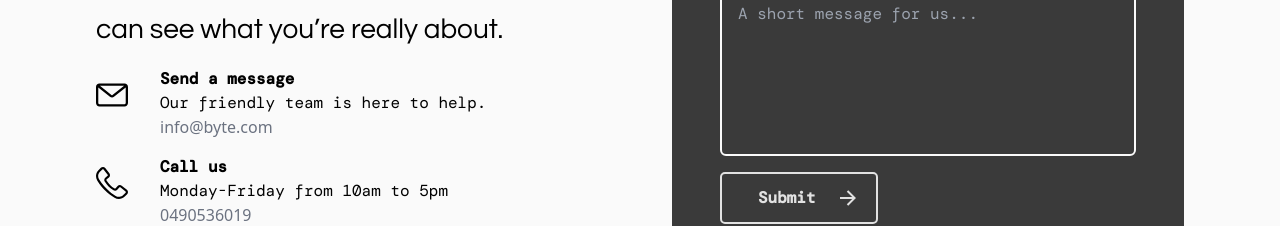
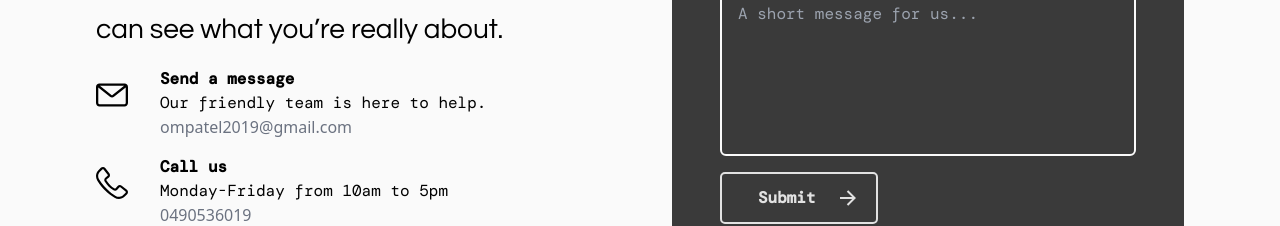
Before and after one commit to ompatel2019/bytesitedig-web, a React (Vite) app: page / in a window 1280 px wide. Shown: the part 6371-6597 px from the top of the page. Built offline with nearby package versions, Linux system fonts and the light colour scheme; a web font is replaced by a local one.

Commit message:
last tweaks

```diff
--- a/src/components/Footer.jsx
+++ b/src/components/Footer.jsx
@@ -17,8 +17,8 @@ const Footer = () => {
 
   const information = [
     {
-      information: 'info@byte.com',
-      link: 'mailto:info@byte.com',
+      information: 'ompatel2019@gmail.com',
+      link: 'mailto:ompatel2019@gmail.com',
       logo: emailLogo,
       alt: 'Email'
     },
--- a/src/components/Form.jsx
+++ b/src/components/Form.jsx
@@ -13,8 +13,8 @@ const Form = () => {
     {
       heading: 'Send a message',
       subheading: 'Our friendly team is here to help.',
-      information: 'info@byte.com',
-      link: 'mailto:info@byte.com',
+      information: 'ompatel2019@gmail.com',
+      link: 'ompatel2019@gmail.com',
       logo: emailLogo
     },
     {
```
